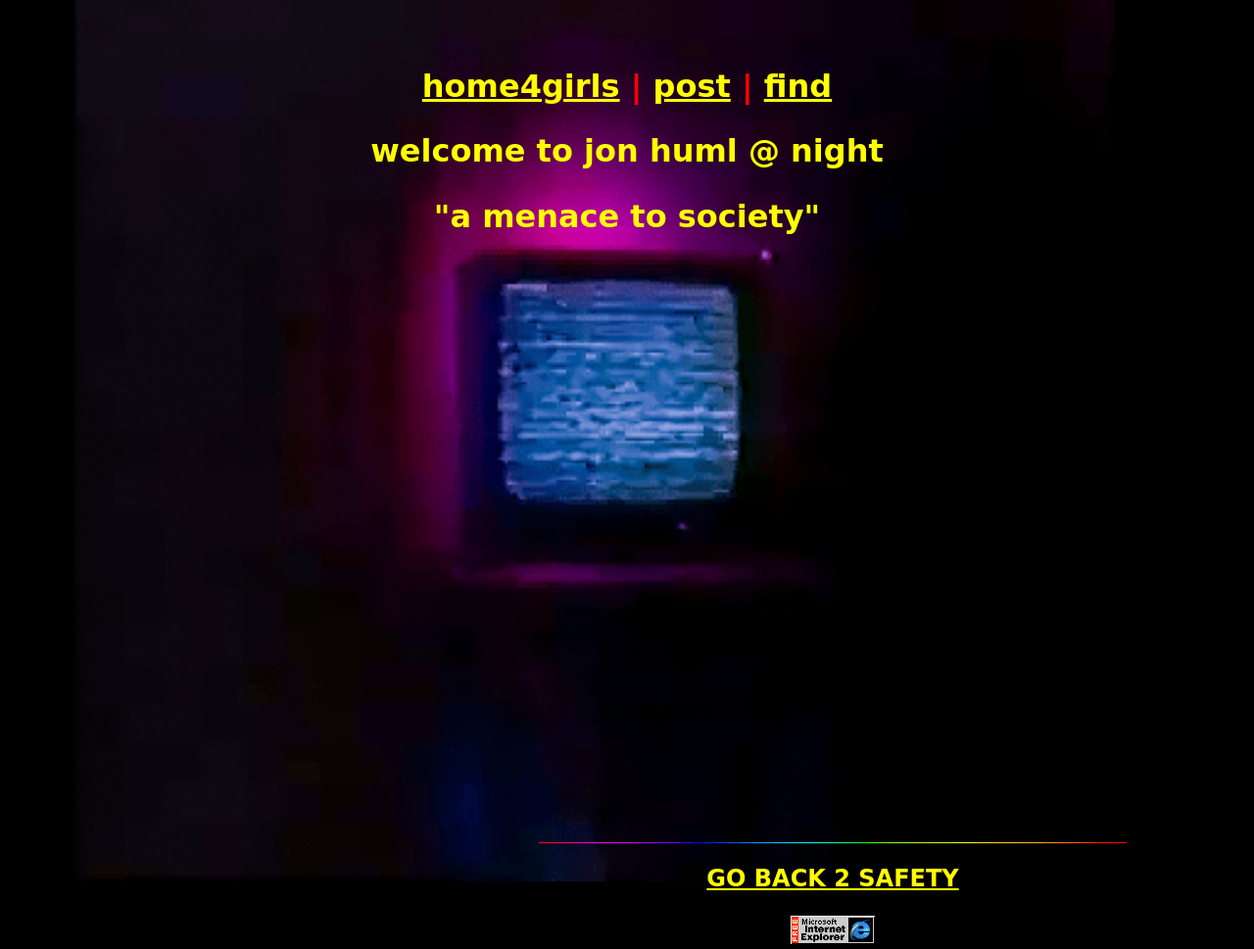
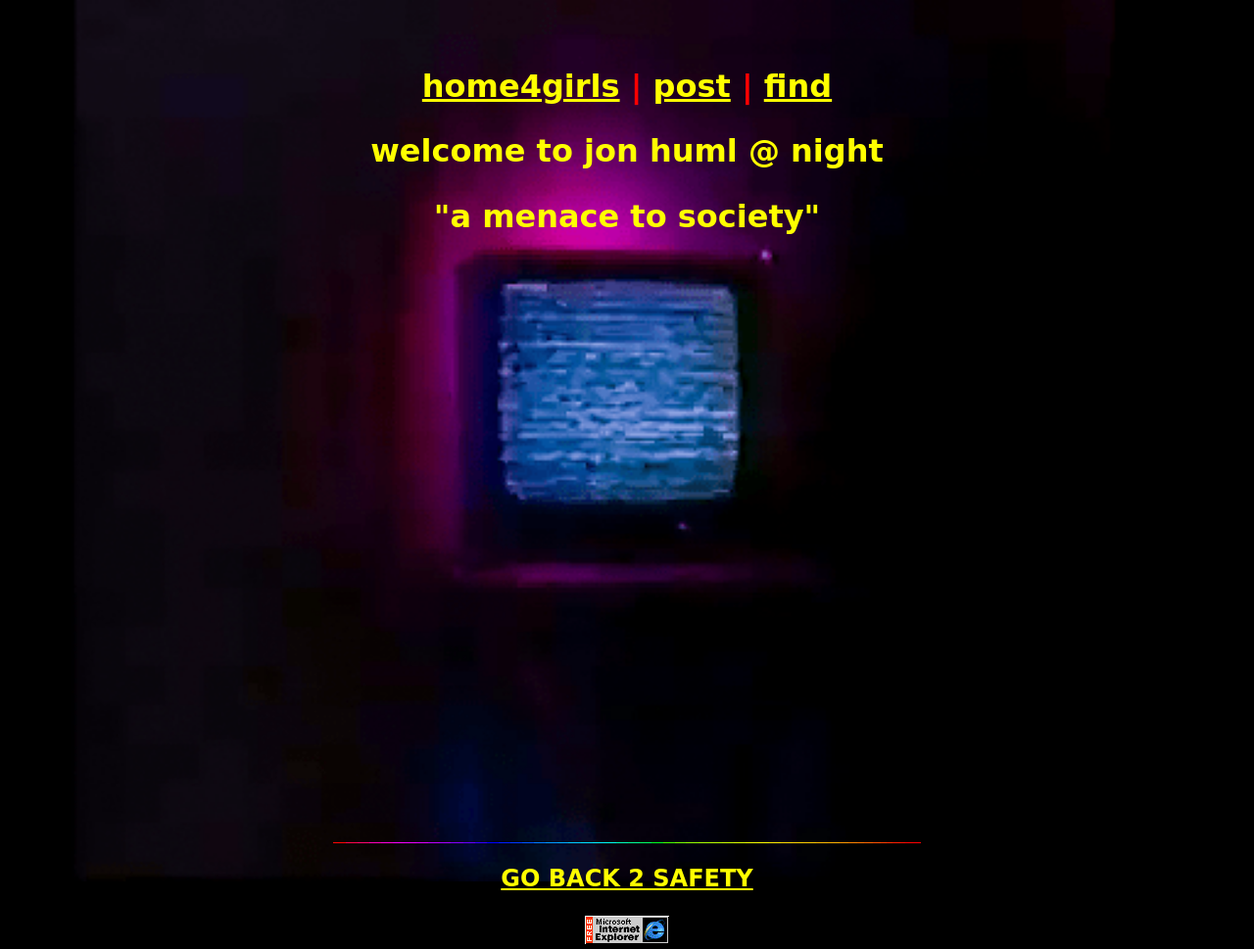
Before and after one commit to 00jrh00/00jrh00.github.io, a Jekyll site: the page built from index.markdown, in a window 1280 px wide. Shown: the whole page at 98% size. Built offline with Jekyll 4.4.1, drawn with Linux system fonts in a browser that asks for light colours.

Commit message:
Update home.html

```diff
--- a/_layouts/home.html
+++ b/_layouts/home.html
@@ -5,6 +5,8 @@
   <meta name="viewport" content="width=device-width, initial-scale=0.51">
 <body class="center bg2 max">
 <div id="main">
+  <div id="page-container">
+   <div id="content-wrap">
      <h1 class="tab blink">WARNING: swag overload!</h1>
     <div id="home">
     <h1><a href="../homealt">home4girls</a> <span class="line">|</span>
@@ -13,11 +15,12 @@
     </div>
     <h1>welcome to jon huml @ night</h1>
     <h1>"a menace to society"</h1>
-<div class="space"></div>
     </div>
     <footer id="footer">
     <img src="../assets/images/home/bar.gif">
     <h2><a href="http://jonhuml.com">GO BACK 2 SAFETY</a></h2>
     <span><img src="../assets/images/home/windows.gif"></span>
     </footer>
+</div>
+
 </body>
```
Lines whose indentation alone changed are shown as unchanged.
